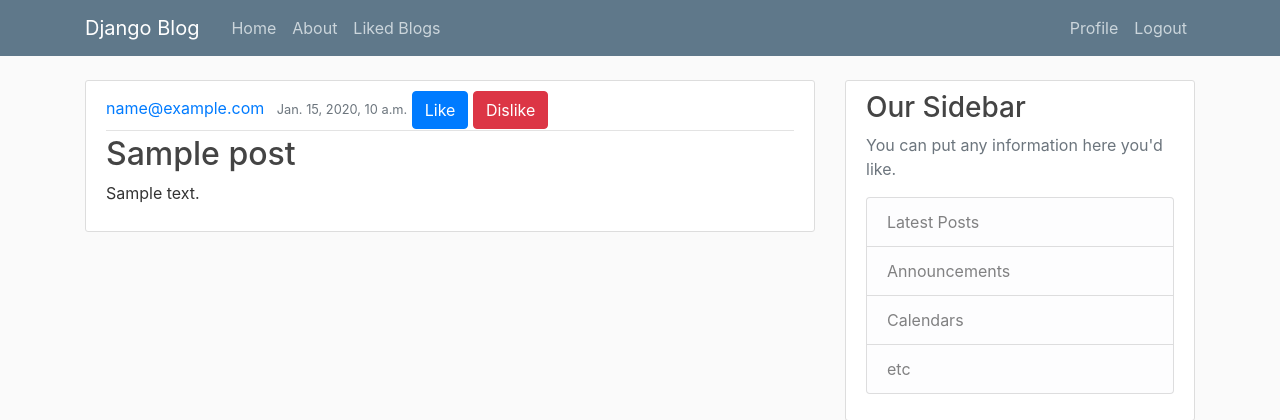
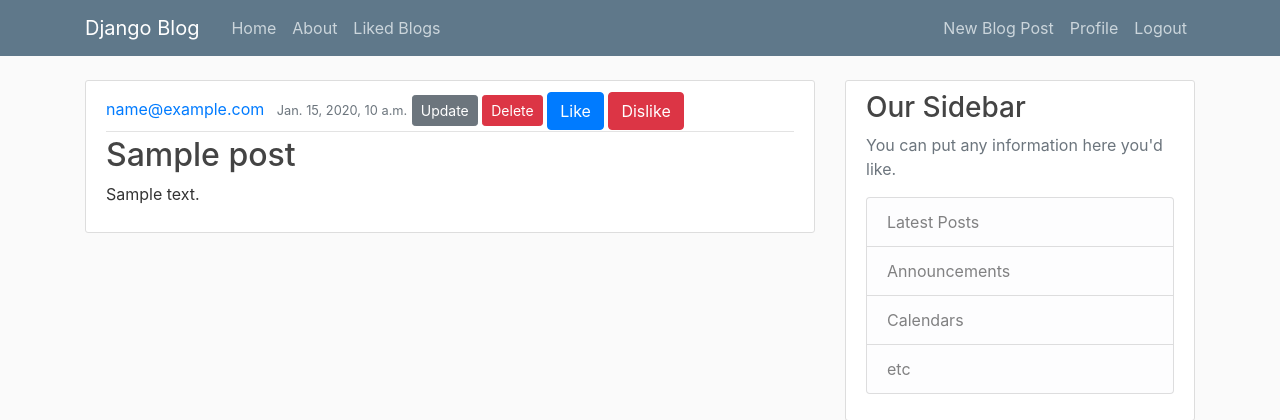
Before and after one commit to Gianik/django-blog, a Django app: page /post/1/ in a window 1280 px wide. Shown: the top 420 px of the page. Run offline with Django 4.2, Linux system fonts and the light colour scheme; a user stored in the database is signed in; tables that the repository leaves empty hold one stand-in row (values such as "Sample post"); some libraries are stand-ins or nearby versions.

Commit message:
finished POST CRUD

```diff
--- a/posts/templates/posts/detail.html
+++ b/posts/templates/posts/detail.html
@@ -6,6 +6,10 @@
             <div class="article-metadata">
             <a class="mr-2" href="#">{{ object.author }}</a>
             <small class="text-muted">{{ object.date_created }}</small>
+            {% if object.author == user or user.is_superuser %}
+                <a class="btn btn-secondary btn-sm mt-1 mb-1" href="{% url 'blog-update' object.id %}">Update</a>
+                <a class="btn btn-danger btn-sm mt-1 mb-1" href="{% url 'blog-delete' object.id %}">Delete</a>
+            {% endif %}
             <button class="btn btn-primary">Like </button>
             <button type="button" class="btn btn-danger">Dislike</button>
             </div>
--- a/users/templates/users/base.html
+++ b/users/templates/users/base.html
@@ -39,6 +39,7 @@
                   <!-- Navbar Right Side -->
                   <div class="navbar-nav">
                     {% if user.is_authenticated %}
+                        <a class="nav-item nav-link" href="{% url 'blog-create' %}">New Blog Post</a>
                         <a class="nav-item nav-link" href="{% url 'blog-about' %}">Profile</a>
                         <a class="nav-item nav-link" href="{% url 'blog-logout' %}">Logout</a>
                     {% else %}
```
